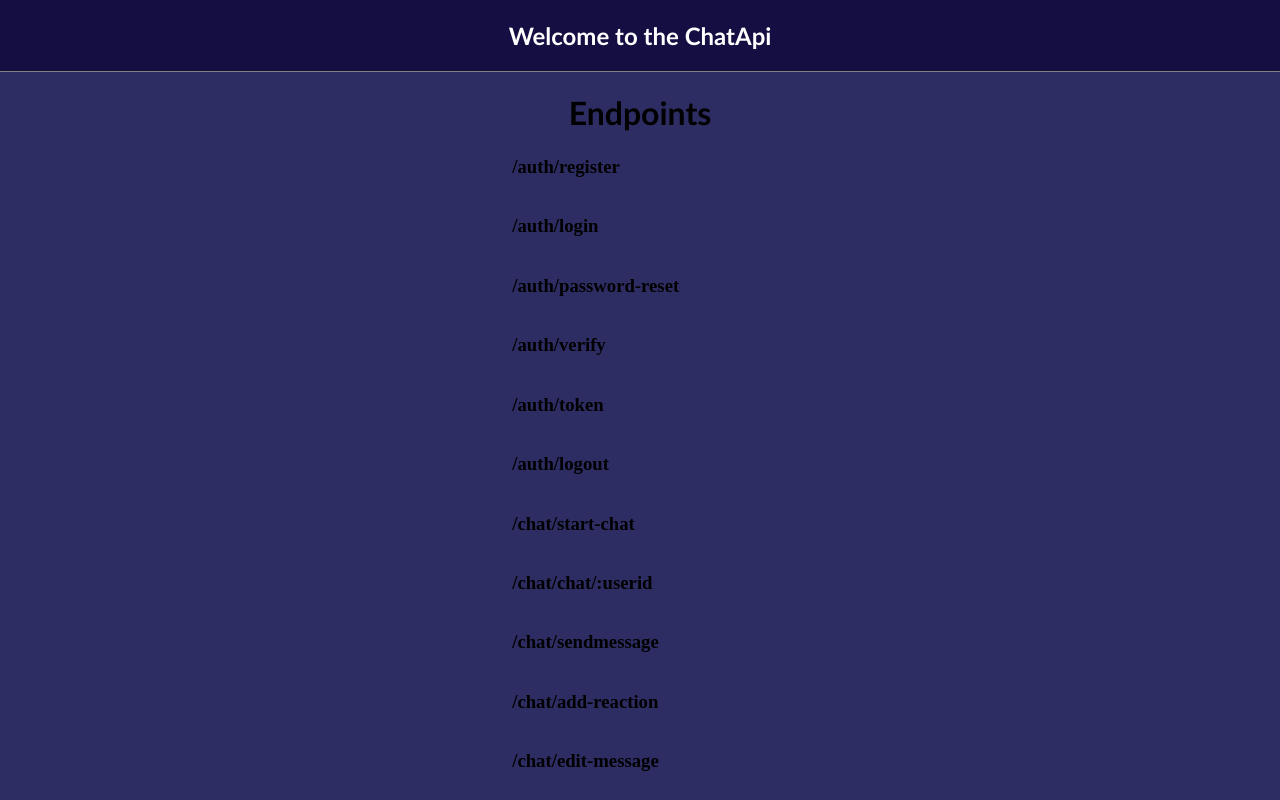
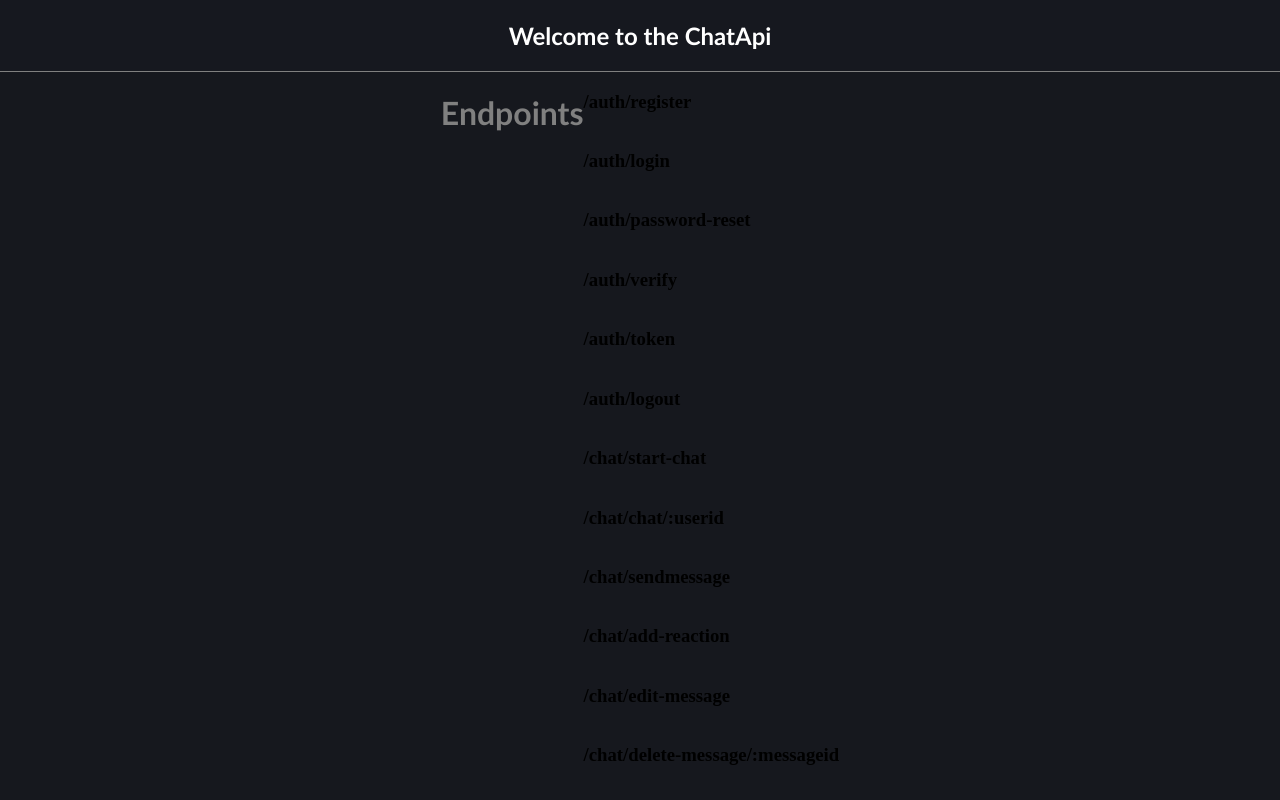
Before and after one commit to SammarJuneja/ChatApi, a website: page views/index.html in a window 1280 px wide. Shown: the top 800 px of the page. Drawn offline with Linux system fonts and the light colour scheme.

Commit message:
Fix index.html

```diff
--- a/views/index.html
+++ b/views/index.html
@@ -3,13 +3,14 @@
     <meta charset="UTF-8">
     <meta name="viewport" content="width=device-width, initial-scale=1.0">
     <meta name="description" content="This is the ChatApi">
+    <meta name="image" content="">
     <title>ChatApi</title>
 </head>
 <style>
     body {
         margin: 0;
         padding: 0;
-        background-color: rgb(45, 45, 99);
+        background-color: #16181e;
     }
     header {
         color: white;
@@ -18,13 +19,17 @@
         padding: 1px;
         border-bottom: 1px solid gray;
         font-family: 'Gill Sans', 'Gill Sans MT', 'Trebuchet MS', sans-serif;
-        background-color: rgb(21, 14, 67);
+        background-color: #16181f;
     }
     h1 {
         text-align: center;
-        color: black;
+        color: gray;
         font-family: 'Gill Sans', 'Gill Sans MT', 'Trebuchet MS', sans-serif;
         margin-bottom: 5px;
+    }
+    .main {
+      display: flex;
+      justify-content: center;
     }
     .endpoints {
         display: grid;
@@ -36,7 +41,7 @@
     <header>
         <h2>Welcome to the ChatApi</h2>
     </header>
-    <div>
+    <div class="main">
         <h1>Endpoints</h1>
         <div class="endpoints">
           <h3>/auth/register</h3>
```
